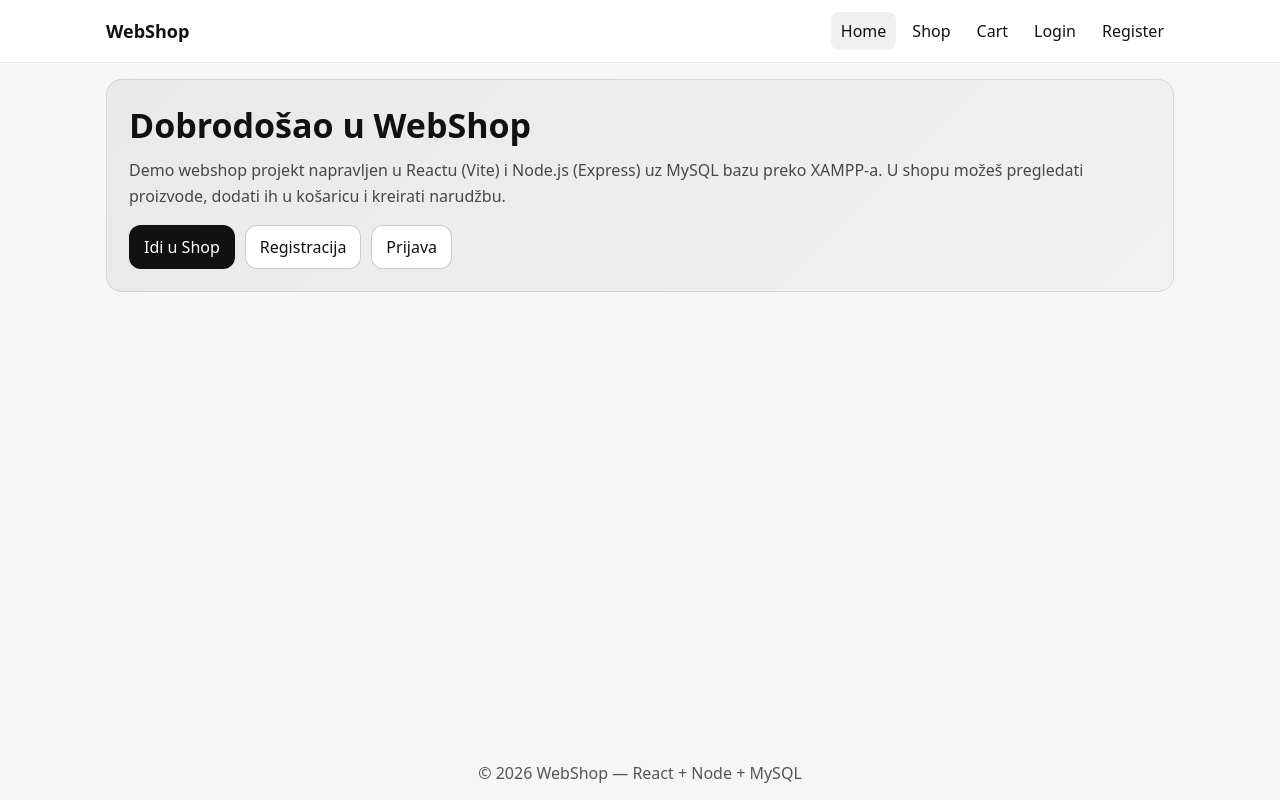
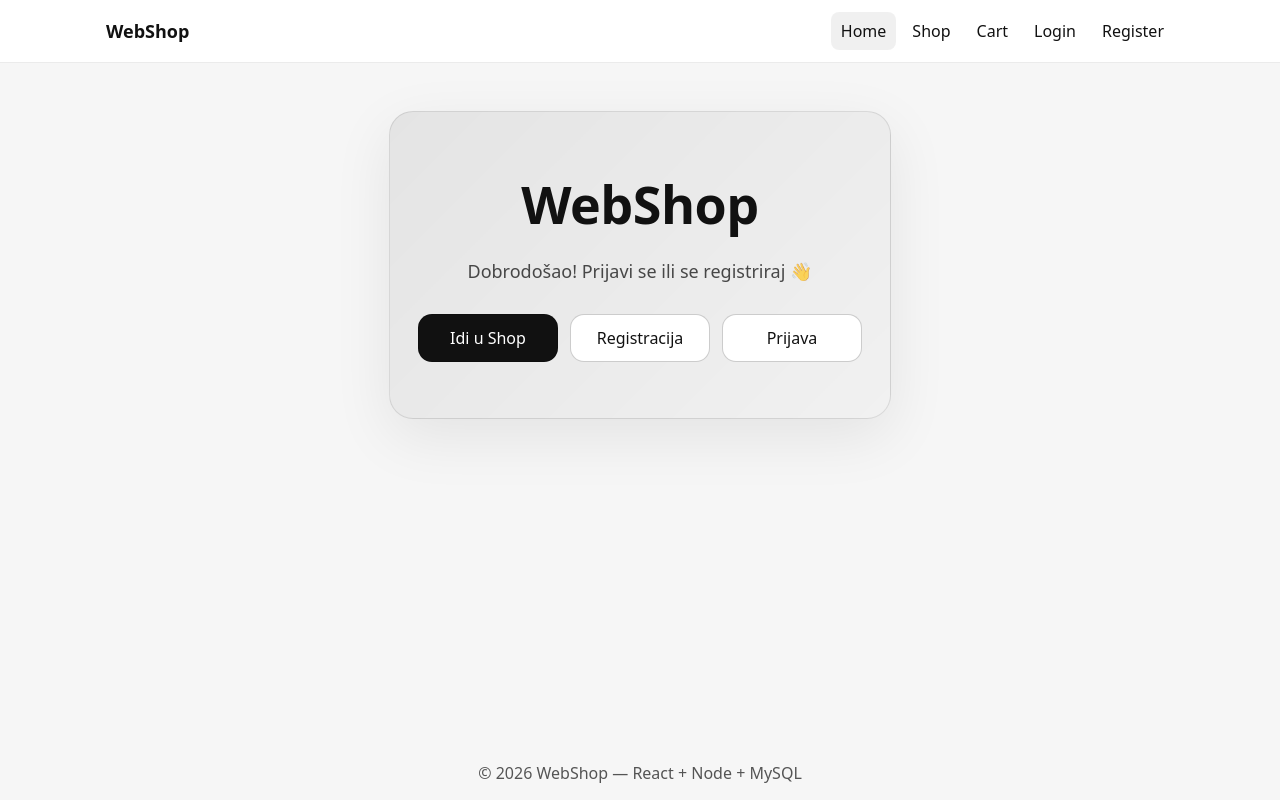
Before and after one commit to LukaBuljevac/webshop, a React app in the folder frontend/: page / in a window 1280 px wide. Built offline with nearby package versions, Linux system fonts and the light colour scheme; the HTML template or start-up script is replaced by a standard one.

Commit message:
Homepage card changes

```diff
--- a/frontend/src/pages/Home.jsx
+++ b/frontend/src/pages/Home.jsx
@@ -1,27 +1,53 @@
 import { Link } from "react-router-dom";
+import { useAuth } from "../auth/AuthContext";
 
 export default function Home() {
+  const { user } = useAuth();
+
   return (
-    <div style={{ display: "grid", gap: 16 }}>
+    <div style={{ padding: "32px 16px" }}>
       <section
         className="card"
         style={{
+          width: "min(960px, 100%)",
+          margin: "0 auto",
+          padding: "56px 28px",
+          borderRadius: 24,
+          background:
+            "linear-gradient(135deg, rgba(0,0,0,0.07), rgba(0,0,0,0.02))",
+          textAlign: "center",
           display: "grid",
-          gap: 10,
-          padding: 22,
-          background: "linear-gradient(135deg, rgba(0,0,0,0.05), rgba(0,0,0,0.02))",
+          gap: 18,
+          boxShadow: "0 18px 60px rgba(0,0,0,0.08)",
         }}
       >
-        <h1 style={{ margin: 0, fontSize: 34 }}>Dobrodošao u WebShop</h1>
-        <p className="muted" style={{ margin: 0, fontSize: 16, lineHeight: 1.6 }}>
-          Demo webshop projekt napravljen u Reactu (Vite) i Node.js (Express) uz MySQL bazu preko XAMPP-a.
-          U shopu možeš pregledati proizvode, dodati ih u košaricu i kreirati narudžbu.
+        <h1 style={{ margin: 0, fontSize: 52, letterSpacing: -0.5 }}>
+          WebShop
+        </h1>
+
+        <p className="muted" style={{ margin: 0, fontSize: 18, lineHeight: 1.6 }}>
+          {user
+            ? `Dobrodošao, ${user.name} 👋`
+            : "Dobrodošao! Prijavi se ili se registriraj 👋"}
         </p>
 
-        <div style={{ display: "flex", gap: 10, flexWrap: "wrap", marginTop: 6 }}>
+        <div
+          style={{
+            display: "flex",
+            gap: 12,
+            justifyContent: "center",
+            flexWrap: "wrap",
+            marginTop: 10,
+          }}
+        >
           <Link to="/shop" style={btnPrimary}>Idi u Shop</Link>
-          <Link to="/register" style={btnSecondary}>Registracija</Link>
-          <Link to="/login" style={btnSecondary}>Prijava</Link>
+
+          {!user && (
+            <>
+              <Link to="/register" style={btnSecondary}>Registracija</Link>
+              <Link to="/login" style={btnSecondary}>Prijava</Link>
+            </>
+          )}
         </div>
       </section>
     </div>
@@ -30,20 +56,24 @@ export default function Home() {
 
 const btnPrimary = {
   display: "inline-block",
-  padding: "10px 14px",
-  borderRadius: 12,
+  padding: "12px 16px",
+  borderRadius: 14,
   textDecoration: "none",
   border: "1px solid rgba(0,0,0,0.2)",
   background: "#111",
   color: "white",
+  minWidth: 140,
+  textAlign: "center",
 };
 
 const btnSecondary = {
   display: "inline-block",
-  padding: "10px 14px",
-  borderRadius: 12,
+  padding: "12px 16px",
+  borderRadius: 14,
   textDecoration: "none",
   border: "1px solid rgba(0,0,0,0.2)",
   background: "white",
   color: "#111",
+  minWidth: 140,
+  textAlign: "center",
 };
```
